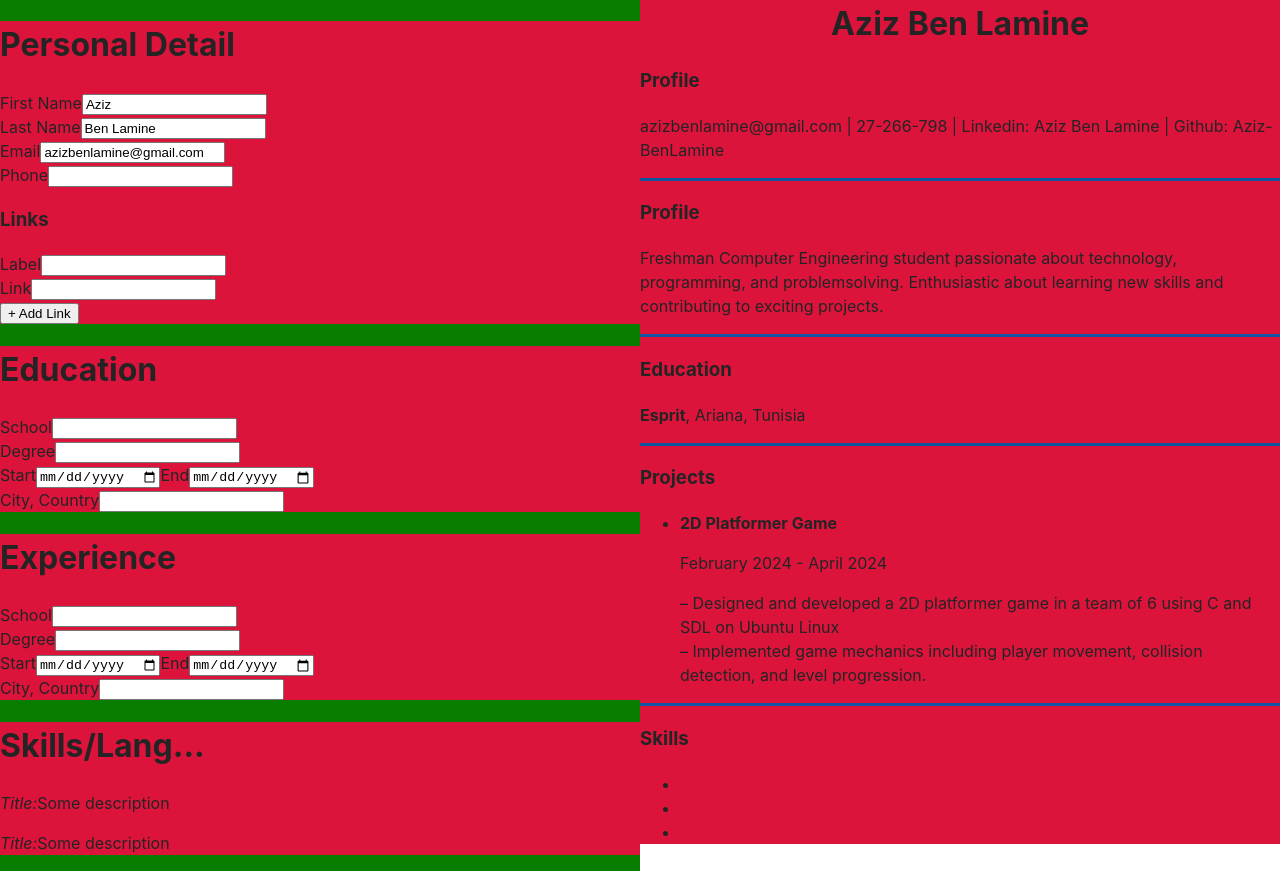
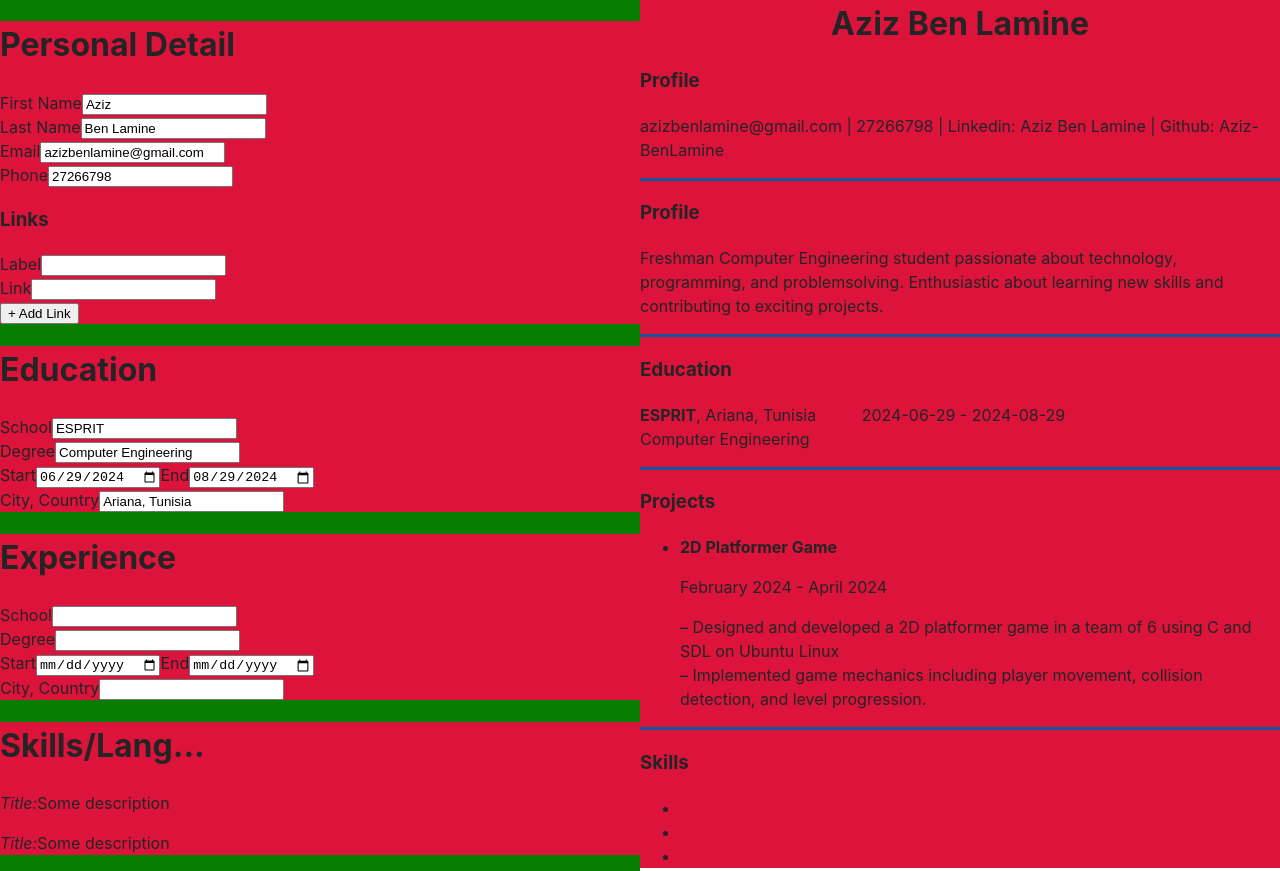
Before and after one commit to Aziz-BenLamine/CV-application, a React (Vite) app: page / in a window 1280 px wide. Built offline with nearby package versions, Linux system fonts and the light colour scheme.

Commit message:
Add Education input-preview render

```diff
--- a/src/App.jsx
+++ b/src/App.jsx
@@ -5,9 +5,19 @@ import Experience from "./components/Experience";
 import Skills from "./components/Skills";
 import { useState } from "react";
 function App() {
+  //General state variable
   const [firstName, setFirstName] = useState("Aziz");
   const [lastName, setLastName] = useState("Ben Lamine");
   const [email, setEmail] = useState("azizbenlamine@gmail.com");
+  const [phone, setPhone] = useState("27266798");
+
+  //Education state variable
+  const [schoolName, setSchoolName] = useState("ESPRIT");
+  const [location, setLocation] = useState("Ariana, Tunisia ");
+  const [degree, setDegree] = useState("Computer Engineering");
+  const [degreeStart, setDegreeStart] = useState("2024-06-29");
+  const [degreeEnd, setDegreeEnd] = useState("2024-08-29");
+  //General setter functions
   function handleFirstNameInput(e) {
     setFirstName(e.target.value);
   }
@@ -20,6 +30,29 @@ function App() {
     setEmail(e.target.value);
   }
 
+  function handlePhoneInput(e) {
+    setPhone(e.target.value);
+  }
+
+  //Education setter functions
+  function handleSchoolNameInput(e) {
+    setSchoolName(e.target.value);
+  }
+
+  function handleLocationInput(e) {
+    setLocation(e.target.value);
+  }
+
+  function handleDegreeInput(e) {
+    setDegree(e.target.value);
+  }
+  function handleDegreeStartInput(e) {
+    setDegreeStart(e.target.value);
+  }
+  function handleDegreeEndInput(e) {
+    setDegreeEnd(e.target.value);
+  }
+
   return (
     <div className="app">
       <div className="form">
@@ -27,16 +60,39 @@ function App() {
           firstName={firstName}
           lastName={lastName}
           email={email}
+          phone={phone}
           onNameChange={handleFirstNameInput}
           onLastNameChange={handleLastNameInput}
           onEmailChange={handleEmailInput}
+          onPhoneChange={handlePhoneInput}
         />
-        <Education />
+        <Education
+          schoolName={schoolName}
+          location={location}
+          degree={degree}
+          degreeStart={degreeStart}
+          degreeEnd={degreeEnd}
+          onSchoolChange={handleSchoolNameInput}
+          onLocationChange={handleLocationInput}
+          onDegreeChange={handleDegreeInput}
+          onDegreeStartChange={handleDegreeStartInput}
+          onDegreeEndChange={handleDegreeEndInput}
+        />
         <Experience />
         <Skills />
       </div>
       <div className="preview-wrapper">
-        <Preview firstName={firstName} lastName={lastName} email={email} />
+        <Preview
+          firstName={firstName}
+          lastName={lastName}
+          email={email}
+          phone={phone}
+          schoolName={schoolName}
+          location={location}
+          degree={degree}
+          degreeStart={degreeStart}
+          degreeEnd={degreeEnd}
+        />
       </div>
     </div>
   );
--- a/src/components/Education.jsx
+++ b/src/components/Education.jsx
@@ -1,26 +1,51 @@
-export default function Education() {
+export default function Education(props) {
   return (
     <div className="form-element">
       <h1>Education</h1>
       <div className="input-grid">
         <div className="input-element">
           <label htmlFor="school-name">School</label>
-          <input type="text" id="school-name" />
+          <input
+            type="text"
+            id="school-name"
+            value={props.schoolName}
+            onChange={(e) => props.onSchoolChange(e)}
+          />
         </div>
         <div className="input-element">
           <label htmlFor="degree">Degree</label>
-          <input type="text" id="degree" />
+          <input
+            type="text"
+            id="degree"
+            value={props.degree}
+            onChange={(e) => props.onDegreeChange(e)}
+          />
         </div>
         <div className="input-element">
           <label htmlFor="start-date">Start</label>
-          <input type="date" id="start-date" />
+          <input
+            type="date"
+            id="start-date"
+            value={props.degreeStart}
+            onChange={(e) => props.onDegreeStartChange(e)}
+          />
 
           <label htmlFor="end-date">End</label>
-          <input type="date" id="end-date" />
+          <input
+            type="date"
+            id="end-date"
+            value={props.degreeEnd}
+            onChange={(e) => props.onDegreeEndChange(e)}
+          />
         </div>
         <div className="input-element">
           <label htmlFor="city-country">City, Country</label>
-          <input type="text" id="city-country" />
+          <input
+            type="text"
+            id="city-country"
+            value={props.location}
+            onChange={(e) => props.onLocationChange(e)}
+          />
         </div>
       </div>
     </div>
--- a/src/components/General.jsx
+++ b/src/components/General.jsx
@@ -1,4 +1,7 @@
+import { useState } from "react";
+
 export default function General(props) {
+  const [] = useState();
   return (
     <div className="form-element">
       <h1>Personal Detail</h1>
@@ -32,7 +35,12 @@ export default function General(props) {
         </div>
         <div className="input-element">
           <label htmlFor="phone">Phone</label>
-          <input type="tel" id="phone" />
+          <input
+            type="tel"
+            id="phone"
+            value={props.phone}
+            onChange={(e) => props.onPhoneChange(e)}
+          />
         </div>
         <div className="links">
           <h3>Links</h3>
--- a/src/components/Preview.jsx
+++ b/src/components/Preview.jsx
@@ -7,7 +7,7 @@ export default function Preview(props) {
       </h1>
       <h3>Profile</h3>
       <p>
-        {props.email} | 27-266-798 | Linkedin: Aziz Ben Lamine | Github:
+        {props.email} | {props.phone} | Linkedin: Aziz Ben Lamine | Github:
         Aziz-BenLamine
       </p>
 
@@ -22,12 +22,15 @@ export default function Preview(props) {
 
       <h3>Education</h3>
       <p>
-        <strong>Esprit</strong>, Ariana, Tunisia
+        <strong>{props.schoolName}</strong>, {props.location} &emsp; &emsp;{" "}
+        {props.degreeStart} - {props.degreeEnd}
+        <br />
+        {props.degree}
       </p>
       <hr />
 
       <h3>Projects</h3>
-      <p>
+      <div>
         <ul>
           <strong>
             <li>2D Platformer Game</li>
@@ -39,7 +42,7 @@ export default function Preview(props) {
             player movement, collision detection, and level progression.
           </p>
         </ul>
-      </p>
+      </div>
       <hr />
 
       <h3>Skills</h3>
```
